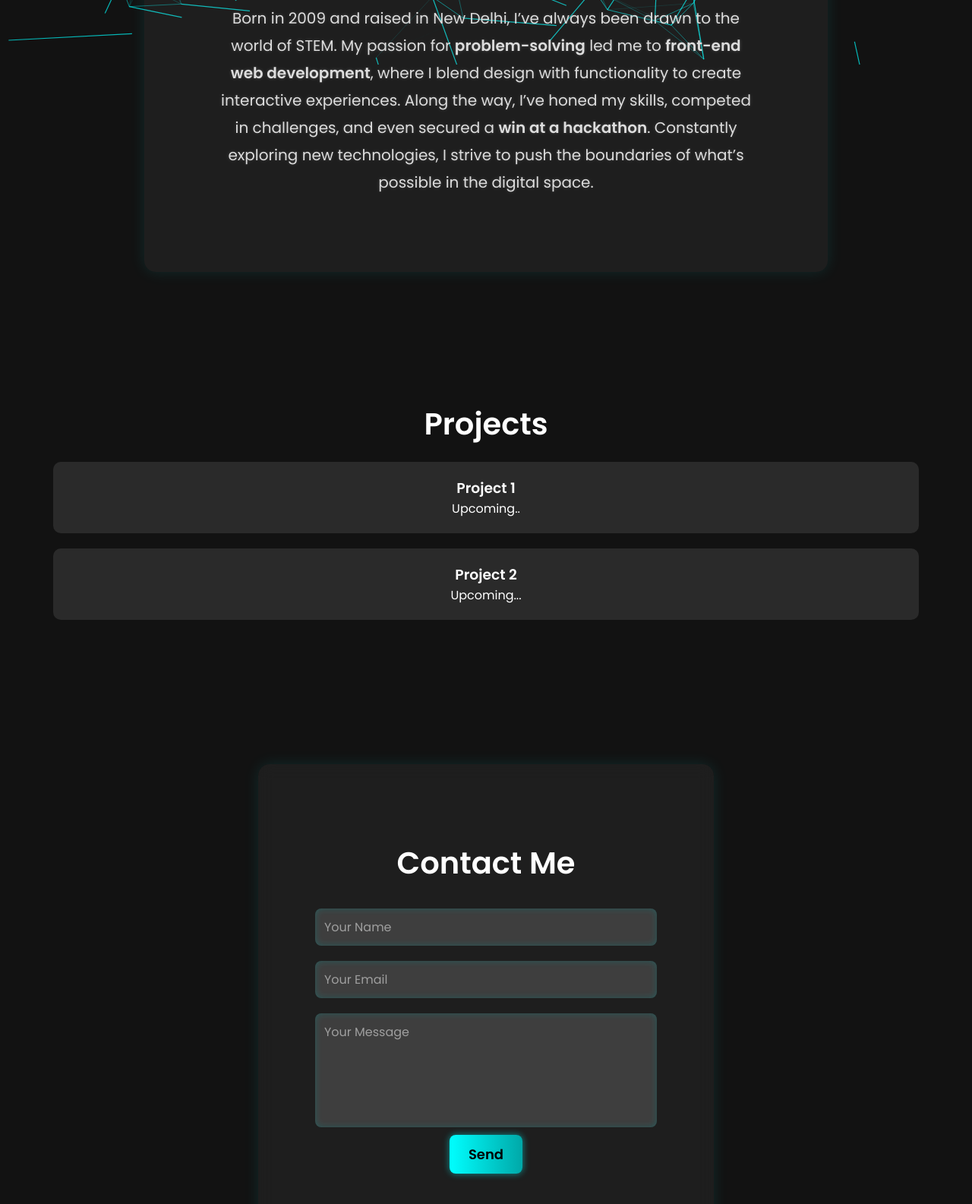
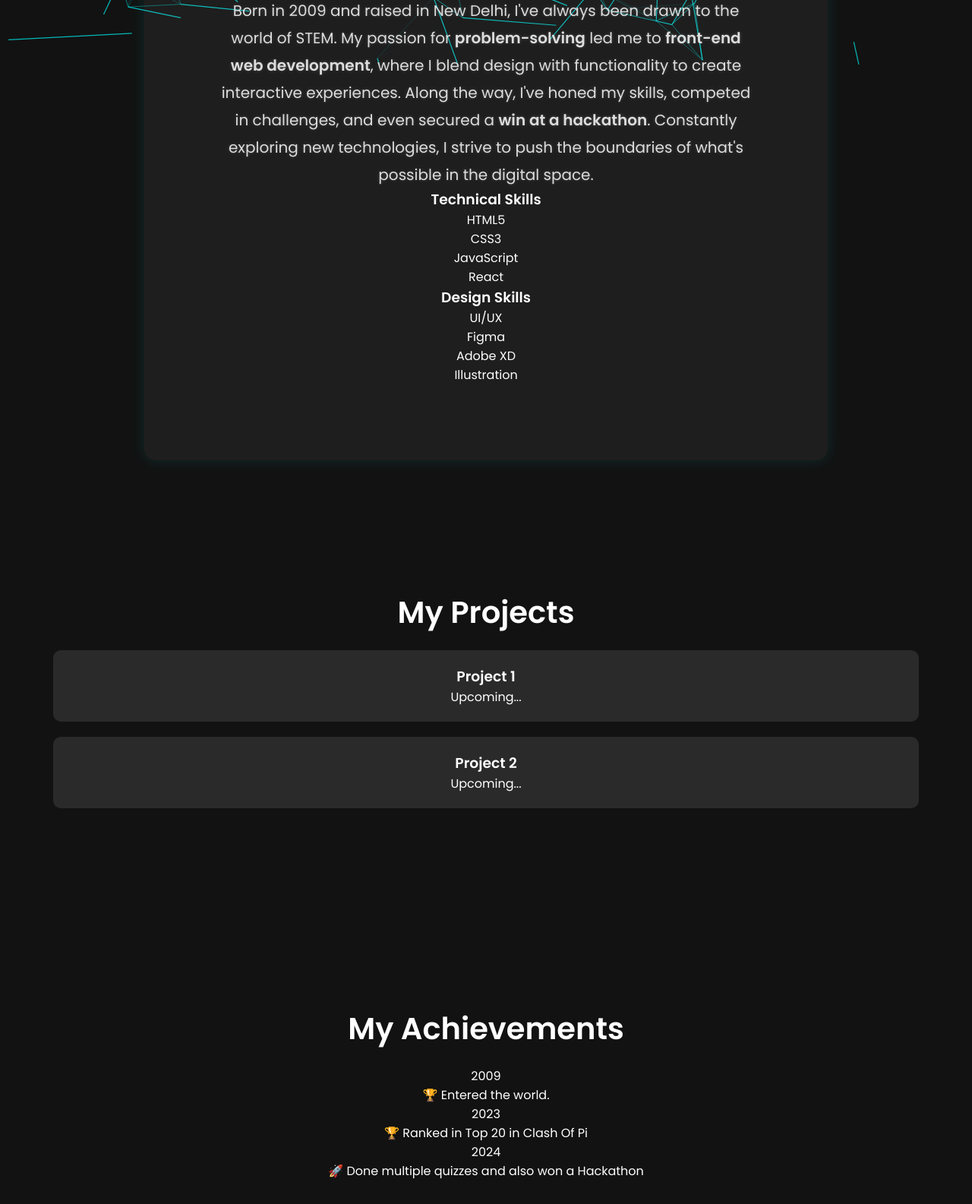
Before and after one commit to Laksh-gif/portfolio, a plain HTML site: page index.html in a window 1280 px wide. Shown: the part 715-2300 px from the top of the page at 76% size. Drawn offline with Linux system fonts and the light colour scheme.

Commit message:
Update index.html

```diff
--- a/index.html
+++ b/index.html
@@ -4,75 +4,133 @@
 <head>
     <meta charset="UTF-8">
     <meta name="viewport" content="width=device-width, initial-scale=1.0">
-    <title>My Portfolio</title>
+    <title>Laksh Gandhi | Portfolio</title>
     <link rel="stylesheet" href="style.css">
     <script defer src="script.js"></script>
     <link href="https://fonts.googleapis.com/css2?family=Poppins:wght@300;400;600&display=swap" rel="stylesheet">
 </head>
 
 <body>
-
-    <!-- Background Canvas -->
     <canvas id="backgroundCanvas"></canvas>
 
-    <!-- Header -->
+    <!-- Improved Navbar -->
     <header>
-        <nav>
+        <nav class="glass-nav">
+            <div class="nav-brand">LG</div>
             <ul class="nav-links">
-                <li><a href="#home">Home</a></li>
-                <li><a href="#about">About</a></li>
-                <li><a href="#projects">Projects</a></li>
-                <li><a href="#contact">Contact</a></li>
+                <li><a href="#home" class="nav-item">Home</a></li>
+                <li><a href="#about" class="nav-item">About</a></li>
+                <li><a href="#projects" class="nav-item">Projects</a></li>
+                <li><a href="#rewards" class="nav-item">Achievements</a></li>
+                <li><a href="#contact" class="nav-item">Contact</a></li>
             </ul>
+            <div class="hamburger">
+                <div class="bar"></div>
+                <div class="bar"></div>
+                <div class="bar"></div>
+            </div>
         </nav>
     </header>
 
     <!-- Hero Section -->
-    <section id="home">
+    <section id="home" data-scroll class="def-text">
         <h1 class="fade-in">Hey, I'm <span class="gradient-text">Laksh Gandhi</span></h1>
-        <h2 class="animated-text">A Web Developer with a <span>passion for design & interactivity.</span></h2>
+        <h1 class="animated-text">A Web Developer with a passion for design & interactivity</h1>
 
     </section>
 
-    <!-- About Section -->
-    <section id="about">
+    <!-- Enhanced About Section -->
+    <section id="about" data-scroll>
+        <div class="about-container">
             <h2>About Me</h2>
+            <div class="about-content">
+                <div class="about-text">
                     <p>
-            Born in 2009 and raised in New Delhi, I’ve always been drawn to the world of STEM. My passion for
-            <strong>problem-solving</strong> led me to <strong>front-end web development</strong>, where I blend design
-            with functionality to create
-            interactive experiences. Along the way, I’ve honed my skills, competed in challenges, and even secured a
-            <strong>win
-                at a hackathon</strong>. Constantly exploring new technologies, I strive to push the boundaries of
-            what’s possible in
-            the digital space.
+                        Born in 2009 and raised in New Delhi, I've always been drawn to the world of STEM. My passion
+                        for
+                        <strong>problem-solving</strong> led me to <strong>front-end web development</strong>, where I
+                        blend design
+                        with functionality to create interactive experiences. Along the way, I've honed my skills,
+                        competed in challenges, and even secured a
+                        <strong>win at a hackathon</strong>. Constantly exploring new technologies, I strive to push the
+                        boundaries
+                        of what's possible in the digital space.
                     </p>
+                </div>
+                <div class="skills-section">
+                    <div class="skill-category">
+                        <h3>Technical Skills</h3>
+                        <div class="skills-grid">
+                            <div class="skill-item">HTML5</div>
+                            <div class="skill-item">CSS3</div>
+                            <div class="skill-item">JavaScript</div>
+                            <div class="skill-item">React</div>
+                        </div>
+                    </div>
+                    <div class="skill-category">
+                        <h3>Design Skills</h3>
+                        <div class="skills-grid">
+                            <div class="skill-item">UI/UX</div>
+                            <div class="skill-item">Figma</div>
+                            <div class="skill-item">Adobe XD</div>
+                            <div class="skill-item">Illustration</div>
+                        </div>
+                    </div>
+                </div>
+            </div>
+        </div>
     </section>
 
     <!-- Projects Section -->
-    <section id="projects">
-        <h2>Projects</h2>
+    <section id="projects" data-scroll>
+        <h2>My Projects</h2>
+        <div class="projects-grid">
             <div class="project-card">
                 <h3>Project 1</h3>
-            <p>Upcoming..</p>
+                <p>Upcoming...</p>
             </div>
             <div class="project-card">
                 <h3>Project 2</h3>
                 <p>Upcoming...</p>
             </div>
+        </div>
+    </section>
+
+    <!-- Achievements Section -->
+    <section id="rewards" data-scroll>
+        <h2>My Achievements</h2>
+        <div class="timeline">
+            <div class="timeline-item">
+                <div class="year">2009</div>
+                <div class="detail">🏆 Entered the world.</div>
+            </div>
+            <div class="timeline-item">
+                <div class="year">2023</div>
+                <div class="detail"> 🏆 Ranked in Top 20 in Clash Of Pi</div>
+            </div>
+            <div class="timeline-item">
+                <div class="year">2024</div>
+                <div class="detail">🚀 Done multiple quizzes and also won a Hackathon</div>
+            </div>
+        </div>
     </section>
 
     <!-- Contact Section -->
-    <section id="contact">
+    <section id="contact" data-scroll>
         <h2>Contact Me</h2>
         <form id="contact-form">
+            <div class="form-group">
                 <input type="text" id="name" placeholder="Your Name" required>
+            </div>
+            <div class="form-group">
                 <input type="email" id="email" placeholder="Your Email" required>
+            </div>
+            <div class="form-group">
                 <textarea id="message" placeholder="Your Message" required></textarea>
-            <button type="submit">Send</button>
+            </div>
+            <button type="submit" class="glow-button">Send Message</button>
         </form>
     </section>
-
 </body>
 
 </html>
```
Lines whose indentation alone changed are shown as unchanged.
